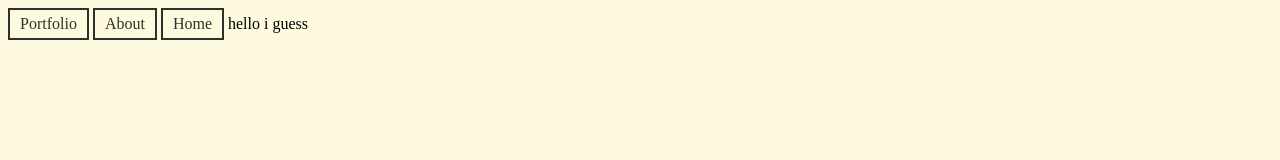
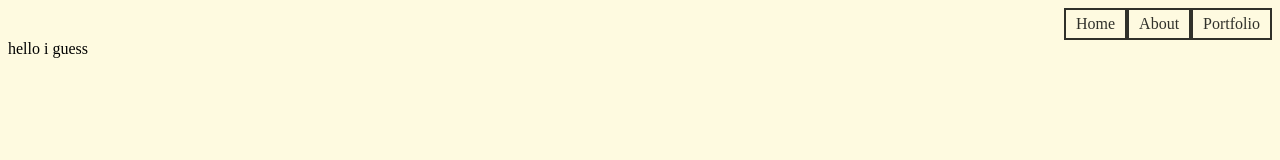
Before and after one commit to Nick-ctrl-zela/Personal-Portfolio, a plain HTML site: page about.html in a window 1280 px wide. Drawn offline with Linux system fonts and the light colour scheme.

Commit message:
fixed nav bar

```diff
--- a/about.html
+++ b/about.html
@@ -2,9 +2,11 @@
 <html lang="en">
 <head>
   <link rel="stylesheet" href="style.css">
-  <a href="Portfolio">Portfolio</a>
-  <a href="about.html">About</a>
-  <a href="main.html">Home</a>
+  <ul>
+    <li><a href="Portfolio">Portfolio</a></li>
+    <li><a href="about.html">About</a></li>
+    <li><a href="main.html">Home</a></li>
+  </ul>
   <meta charset="UTF-8">
   <meta name="viewport" content="width=device-width, initial-scale=1.0">
   <title>Document</title>
```
